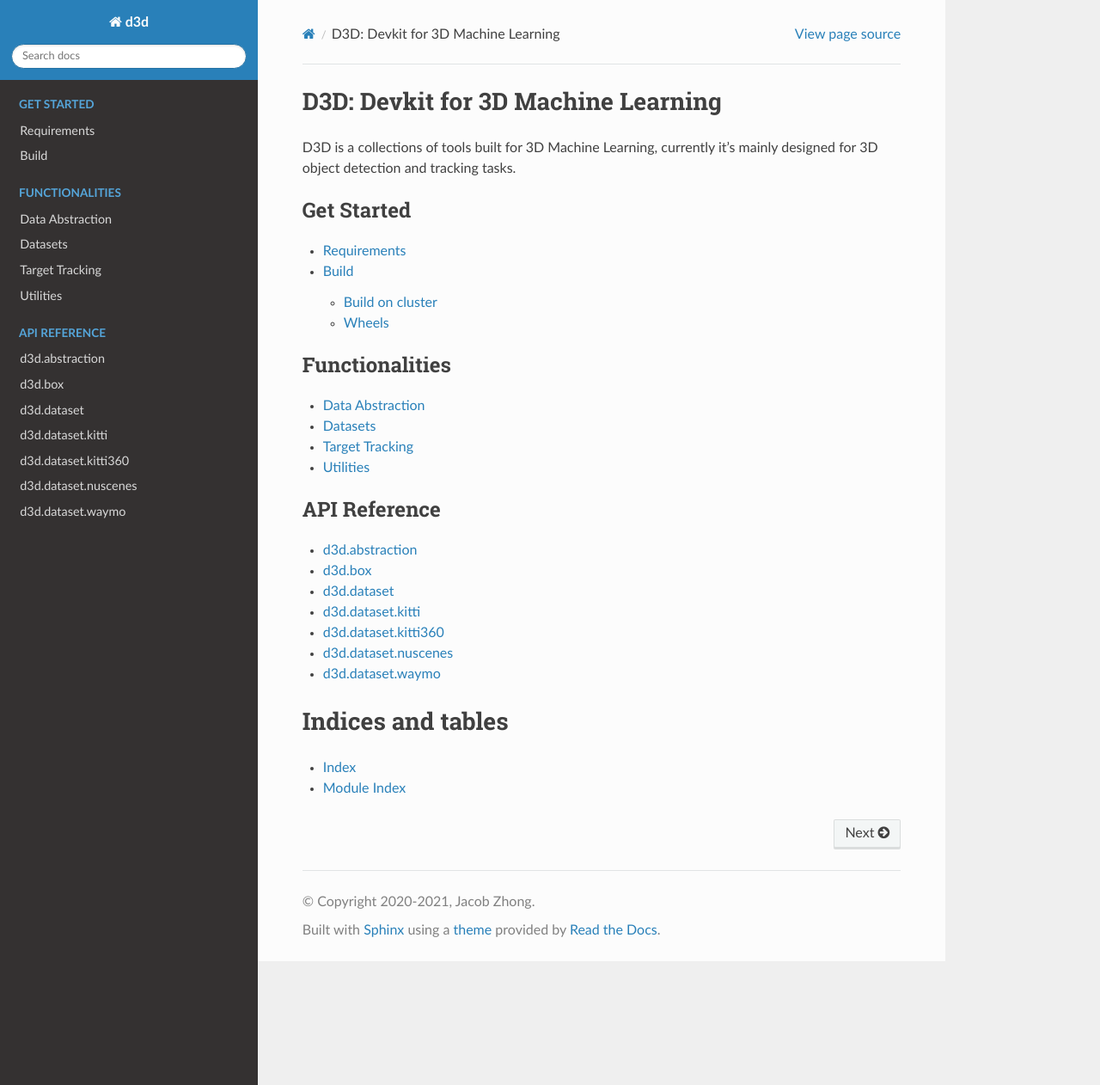
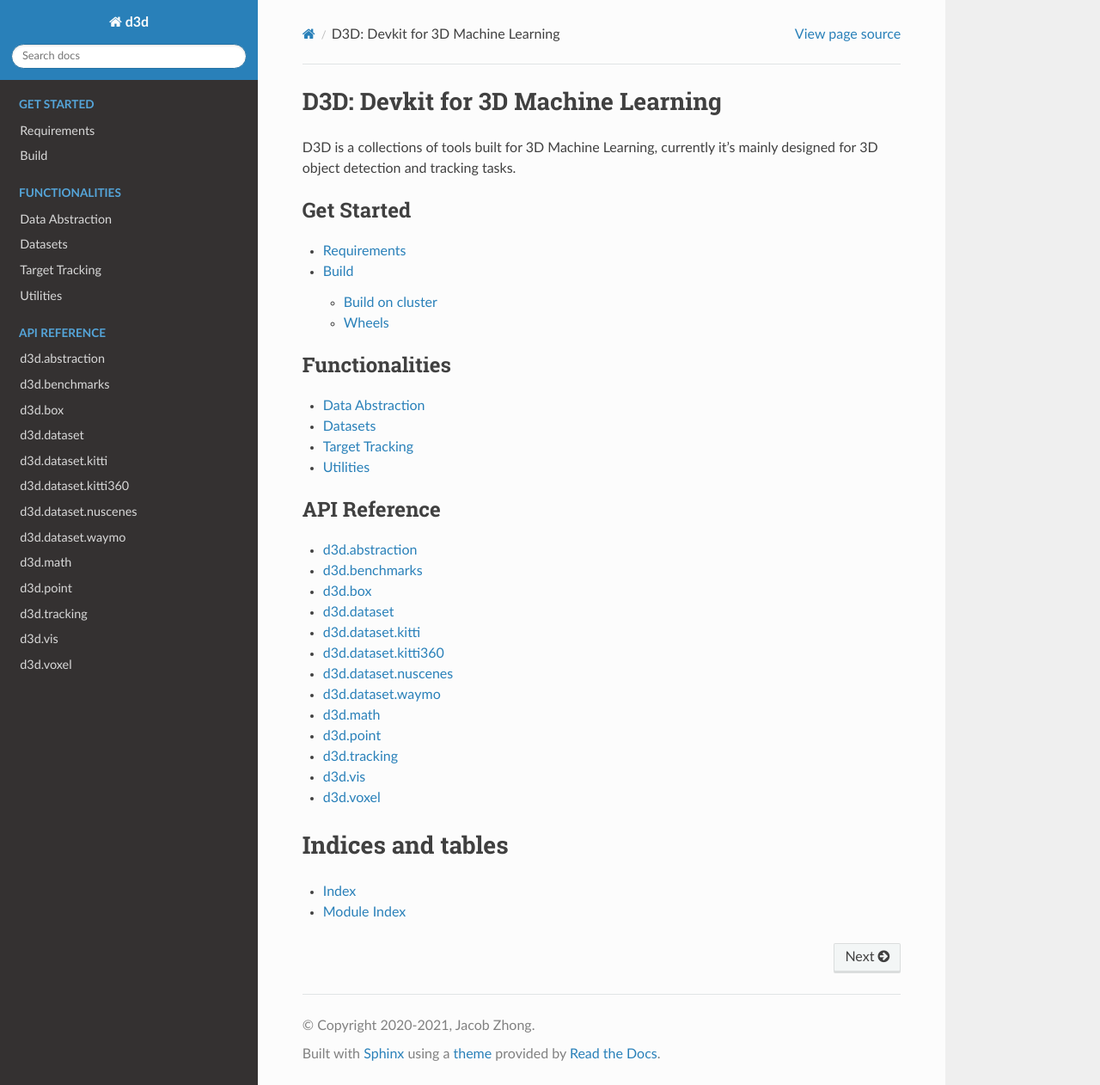
Before and after one commit to cmpute/d3d, a Sphinx documentation site: the page built from docs/index.rst, in a window 1280 px wide and 1262 px high. Shown: the whole window at 86% size. Built offline with Sphinx 7.4.7 and the Read the Docs theme 2.0.0, drawn with Linux system fonts in a browser that asks for light colours; pages that are not in the unit, such as notebooks, are missing from menus; the version number could not be read and is left out.

Commit message:
Improve abstraction and docs

```diff
--- /dev/null
+++ b/docs/apis/benchmarks.rst
@@ -0,0 +1,7 @@
+d3d.benchmarks
+==============
+
+This module contains benchmark utilities
+
+.. automodule:: d3d.benchmarks
+    :members:
--- a/docs/apis/box.rst
+++ b/docs/apis/box.rst
@@ -1,7 +1,7 @@
 d3d.box
 =======
 
-This module contains bounding box operations implemented with CUDA support.
+This module contains bounding box related autograd operations implemented with CUDA support.
 
 .. automodule:: d3d.box
     :members:
--- a/docs/index.rst
+++ b/docs/index.rst
@@ -29,12 +29,18 @@ D3D is a collections of tools built for 3D Machine Learning, currently it's main
    :maxdepth: 2
 
    apis/abstraction.rst
+   apis/benchmarks.rst
    apis/box.rst
    apis/dataset.rst
    apis/dataset-kitti.rst
    apis/dataset-kitti360.rst
    apis/dataset-nuscenes.rst
    apis/dataset-waymo.rst
+   apis/math.rst
+   apis/point.rst
+   apis/tracking.rst
+   apis/vis.rst
+   apis/voxel.rst
 
 Indices and tables
 ==================
```
Also changed, not shown: docs/apis/math.rst (added, +7 -0 lines), docs/apis/point.rst (added, +7 -0 lines), docs/apis/tracking.rst (added, +13 -0 lines), docs/apis/vis.rst (added, +13 -0 lines), docs/apis/voxel.rst (added, +7 -0 lines), 5 other files.
